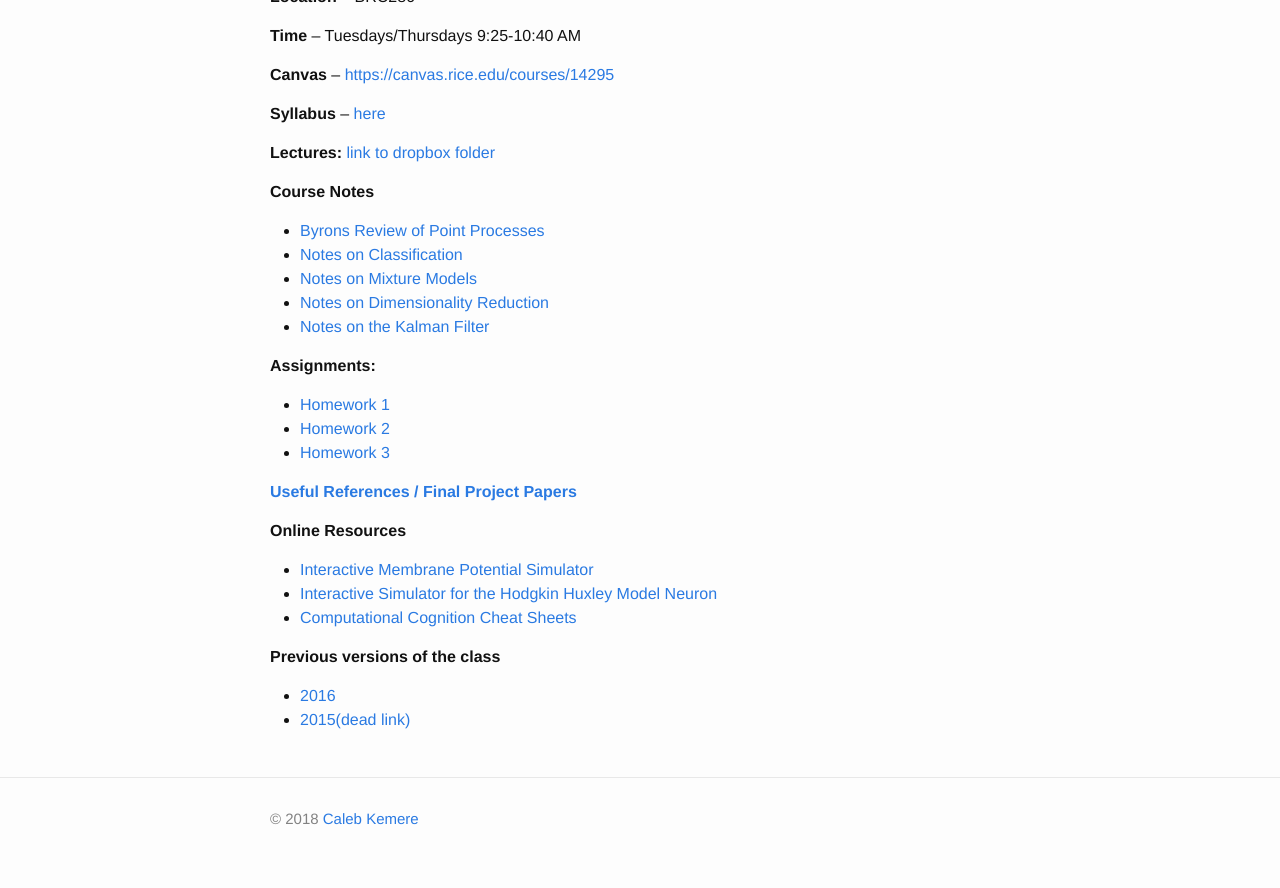
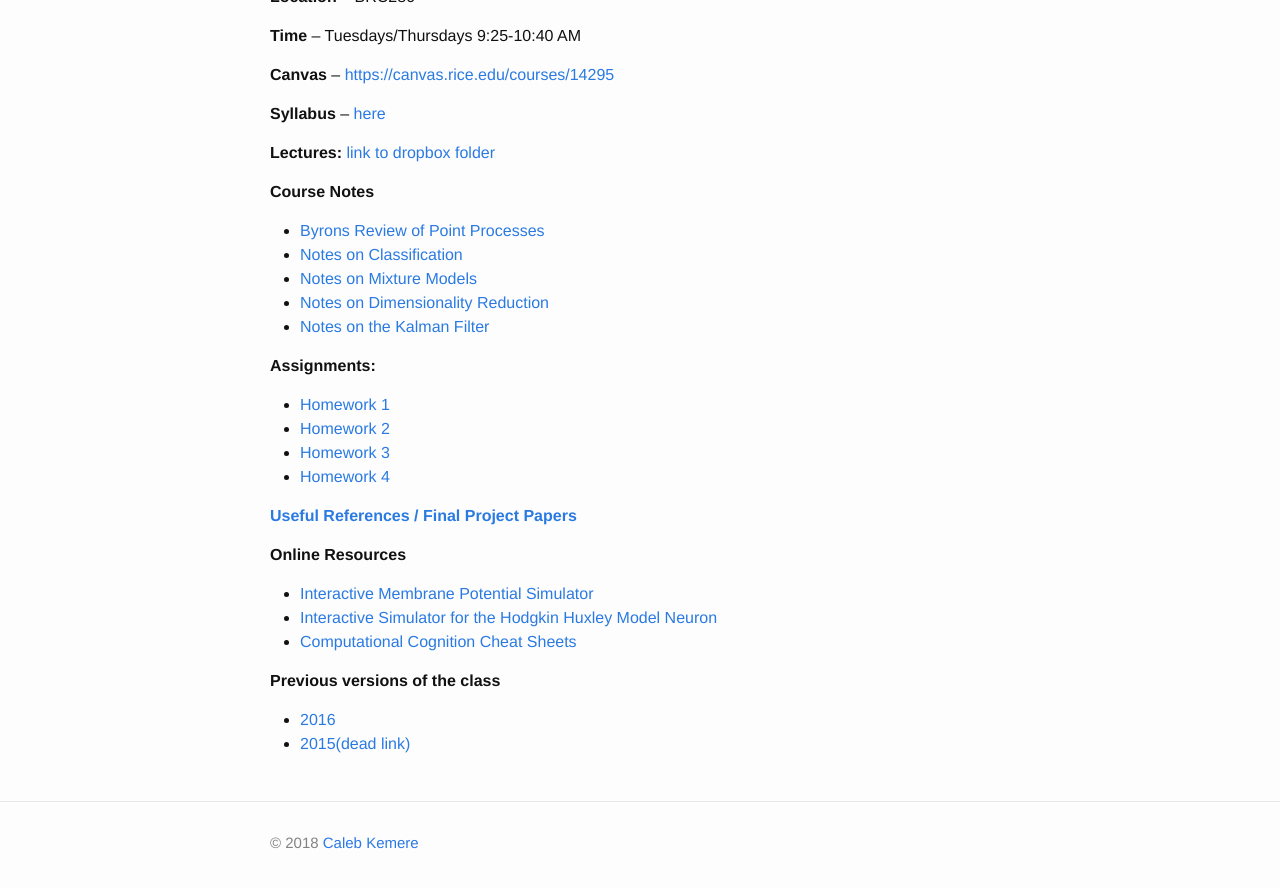
Before and after one commit to elec548/elec548.github.io, a Jekyll site: the page built from index.md, in a window 1280 px wide and 900 px high, scrolled down 616 px. Shown: the top 888 px of the window. Built offline with Jekyll 4.4.1, drawn with Linux system fonts in a browser that asks for light colours.

Commit message:
Updated home page for assignment 4

```diff
--- a/index.md
+++ b/index.md
@@ -63,9 +63,9 @@ analysis. This course is open to students with no prior neurobiology coursework.
   + [Homework 1](/Assignments/hw1.html)
   + [Homework 2](/Assignments/hw2.html)
   + [Homework 3](/Assignments/hw3.html)
+  + [Homework 4](/Assignments/hw4.html)
 
 <!--
-  + [Homework 4](/Assignments/hw4.html)
   + [Homework 5](/Assignments/hw5.html)
   + [Homework 6](/Assignments/hw6.html)
   + [Homework 7](/Assignments/hw7.html)
```
